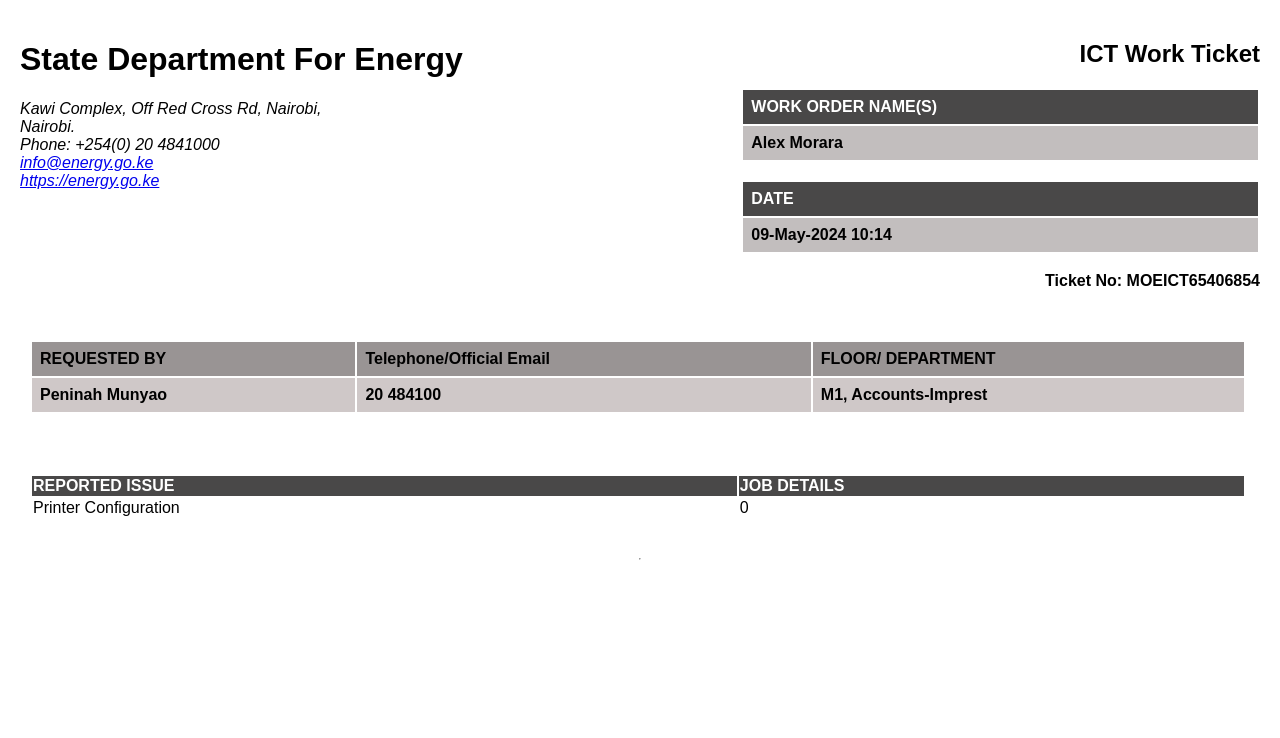
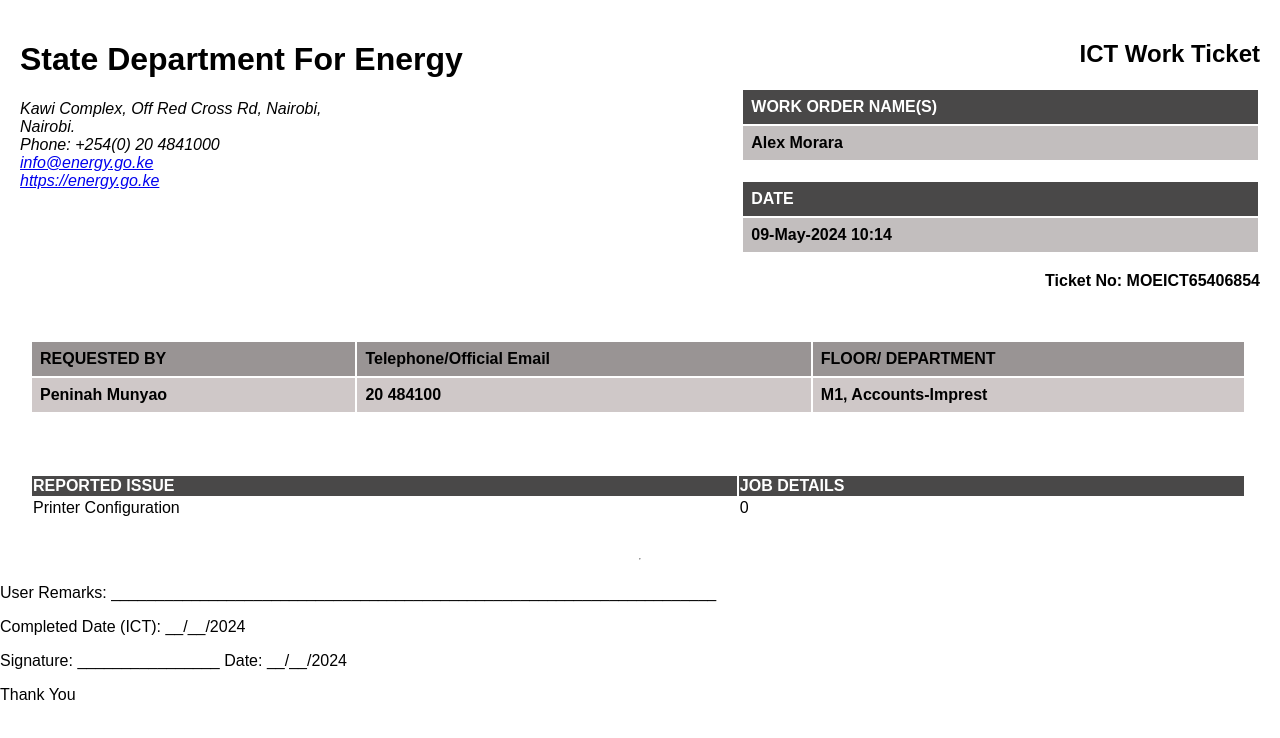
Before and after one commit to DanielaOdhis/ict-work-tickets, a React (Create React App) app: page / in a window 1280 px wide. Shown: the top 738 px of the page. Built offline with nearby package versions, Linux system fonts and the light colour scheme.

Commit message:
added signature part

```diff
--- a/src/App.js
+++ b/src/App.js
@@ -64,7 +64,12 @@ function App() {
         </table>
       </div>
       <hr/>
-      <div></div>
+      <div>
+        <p>User Remarks: ____________________________________________________________________</p>
+        <p>Completed Date (ICT): __/__/2024</p>
+        <p>Signature: ________________  Date: __/__/2024</p>
+        <p>Thank You</p>
+      </div>
     </div>
   );
 }
```
